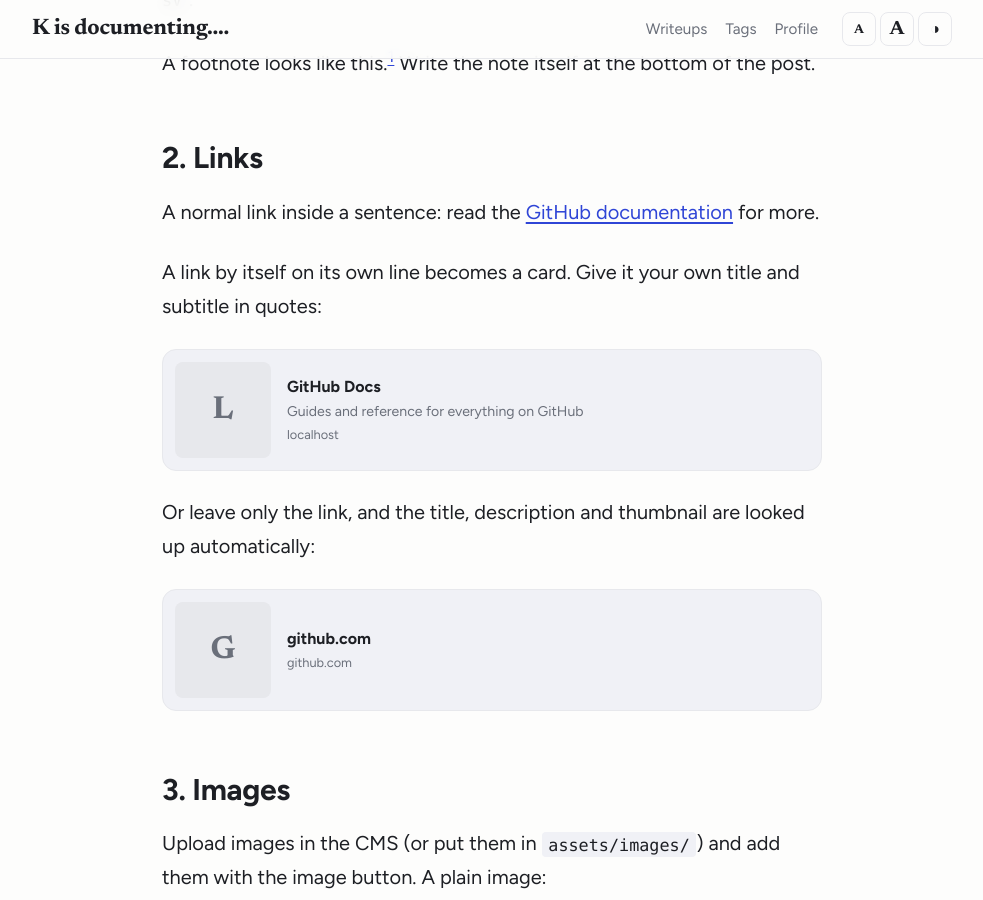
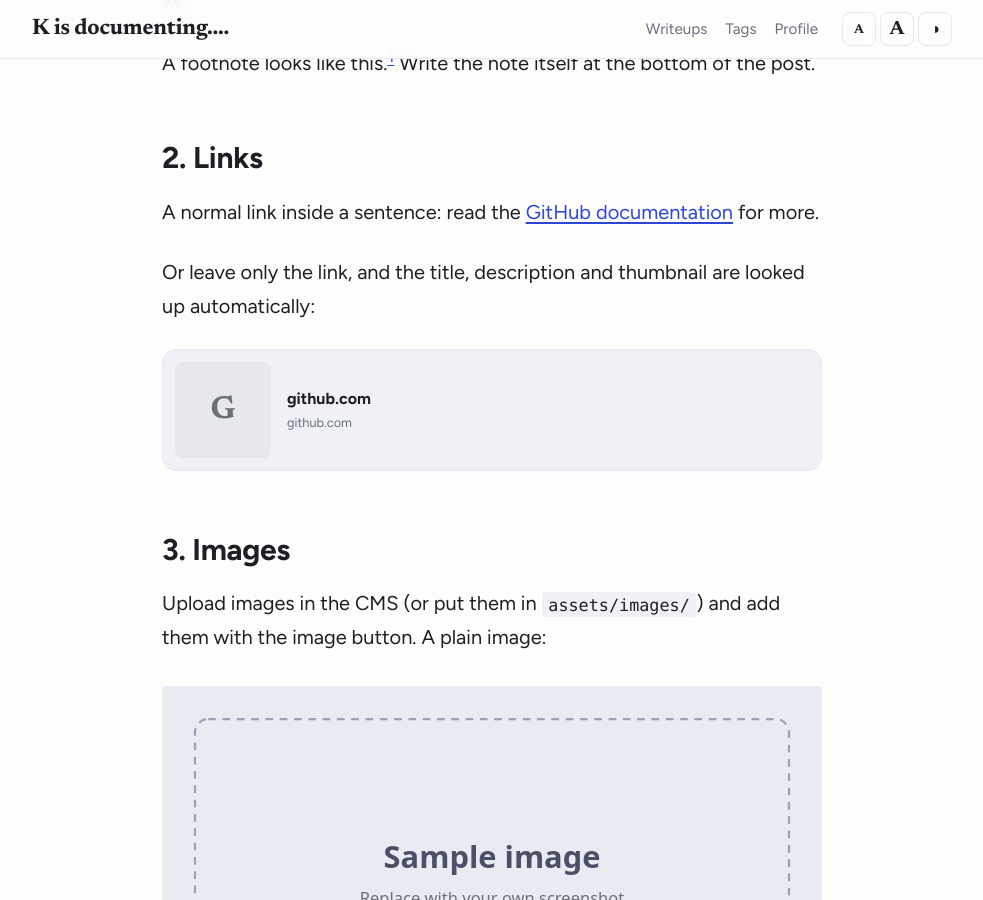
Before and after one commit to cloudskim/cloudskim.github.io, a Jekyll site: the page built from _posts/2026-10-14-template-every-feature-in-one-writeup.md, in a window 1280 px wide and 900 px high, scrolled down 973 px. Shown: the whole window, without its empty margins (148-1131 px from the left). Built offline with Jekyll 4.4.1, drawn with Linux system fonts in a browser that asks for light colours.

Commit message:
Update _posts/2026-10-14-template-every-feature-in-one-writeup.md (via Pages CMS)

```diff
--- a/_posts/2026-10-14-template-every-feature-in-one-writeup.md
+++ b/_posts/2026-10-14-template-every-feature-in-one-writeup.md
@@ -14,11 +14,7 @@ A footnote looks like this.[^1] Write the note itself at the bottom of the post.
 
 ## 2. Links
 
-A normal link inside a sentence: read the [GitHub documentation]([https://docs.github.com](https://docs.github.com)) for more.
-
-A link by itself on its own line becomes a card. Give it your own title and subtitle in quotes:
-
-[GitHub Docs]([https://docs.github.com](https://docs.github.com) "Guides and reference for everything on GitHub")
+A normal link inside a sentence: read the [GitHub documentation](https://docs.github.com) for more.
 
 Or leave only the link, and the title, description and thumbnail are looked up automatically:
 
@@ -48,7 +44,7 @@ A YouTube link on its own line turns into a player. Add `?t=30` to start at 30 s
 
 Spotify links work the same way (tracks, albums, playlists, episodes). Paste the link on its own line, like this:
 
-[[https://open.spotify.com/track/6Ca48UTggzmfqE45NrzDm5?si=f2bfbb0e40bf4c89](https://open.spotify.com/track/6Ca48UTggzmfqE45NrzDm5?si=f2bfbb0e40bf4c89)](https://open.spotify.com/track/6Ca48UTggzmfqE45NrzDm5?si=f2bfbb0e40bf4c89](https://open.spotify.com/track/6Ca48UTggzmfqE45NrzDm5?si=f2bfbb0e40bf4c89))
+[https://open.spotify.com/track/6Ca48UTggzmfqE45NrzDm5?si=f2bfbb0e40bf4c89](https://open.spotify.com/track/6Ca48UTggzmfqE45NrzDm5?si=f2bfbb0e40bf4c89](https://open.spotify.com/track/6Ca48UTggzmfqE45NrzDm5?si=f2bfbb0e40bf4c89))
 
 For a video file you uploaded yourself, use this in code view:
 
```
